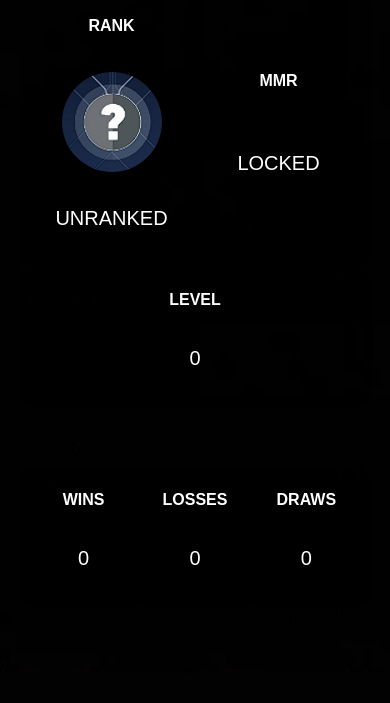
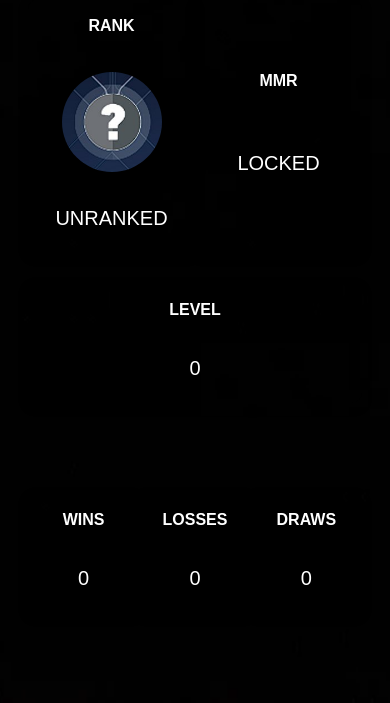
Before and after one commit to MillorJ/Valorant-, a PHP site: page /career.php in a window 390 px wide. Shown: the part 221-924 px from the top of the page. Before the commit the page ends 786 px from the top, so only its background shows below. Run offline with PHP 8.4, Linux system fonts and the light colour scheme; the visitor is signed in with stand-in values (Sample User, id 1).

Commit message:
Update career.php

```diff
--- a/career.php
+++ b/career.php
@@ -80,6 +80,9 @@
       padding: 15px;
     }
 
+    .col {
+    margin-bottom: 10px;
+  }
 
 
     </style>
```
